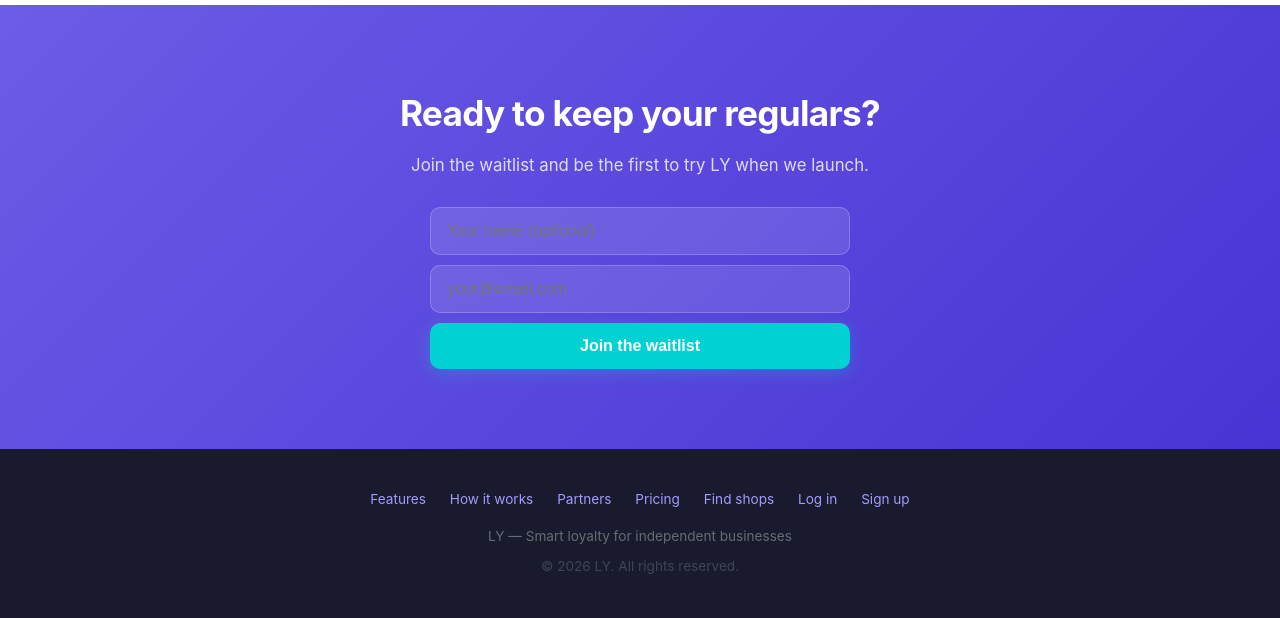
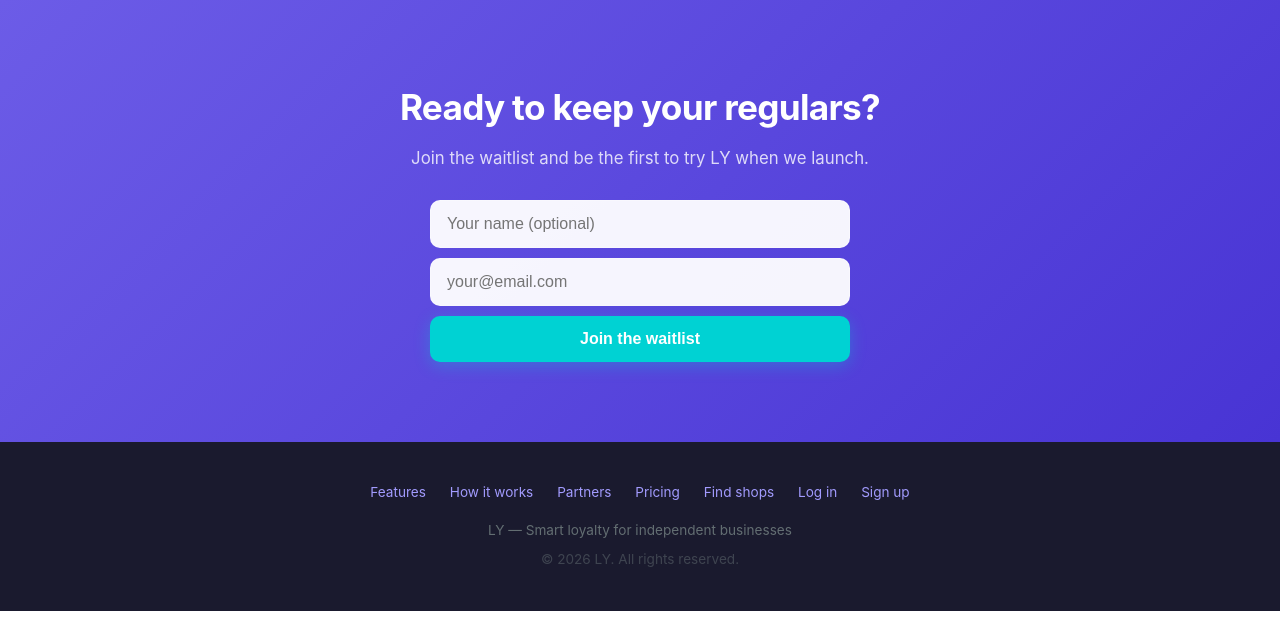
Before and after one commit to romainbxt/LY-MVP, a Flask app: page / in a window 1280 px wide. Shown: the part 4254-4872 px from the top of the page. Run offline with Flask 3, Linux system fonts and the light colour scheme; some libraries are stand-ins or nearby versions.

Commit message:
Fix last emoji (bell icon) and waitlist form readability
- Replace bell emoji with SVG icon in story section
- Waitlist inputs: white background with dark text (was invisible white-on-purple)

Co-Authored-By: Claude Opus 4.6 (1M context) <noreply@anthropic.com>

```diff
--- a/templates/landing_react.html
+++ b/templates/landing_react.html
@@ -270,7 +270,7 @@
             </p>
             <div style="display:grid; grid-template-columns:1fr 1fr; gap:12px">
                 <div style="background:white; padding:16px; border-radius:12px; border:1px solid #eee">
-                    <div style="font-size:1.5rem; margin-bottom:4px">&#128276;</div>
+                    <div style="margin-bottom:4px"><svg width="24" height="24" viewBox="0 0 24 24" fill="none" stroke="#6C5CE7" stroke-width="2" stroke-linecap="round" stroke-linejoin="round"><path d="M18 8A6 6 0 0 0 6 8c0 7-3 9-3 9h18s-3-2-3-9"/><path d="M13.73 21a2 2 0 0 1-3.46 0"/></svg></div>
                     <div style="font-size:0.85rem; font-weight:600">Smart alerts</div>
                     <div style="font-size:0.78rem; color:#636E72">Know who's leaving before they're gone</div>
                 </div>
@@ -324,8 +324,8 @@
     <p>Join the waitlist and be the first to try LY when we launch.</p>
     <div style="max-width:420px; margin:0 auto;">
         <form id="waitlist-form" style="display:flex; flex-direction:column; gap:10px;">
-            <input type="text" id="wl-name" placeholder="Your name (optional)" style="padding:14px 16px; border:none; border-radius:10px; font-size:1rem; background:rgba(255,255,255,0.12); color:white; outline:none; border:1px solid rgba(255,255,255,0.2);">
-            <input type="email" id="wl-email" placeholder="your@email.com" required style="padding:14px 16px; border:none; border-radius:10px; font-size:1rem; background:rgba(255,255,255,0.12); color:white; outline:none; border:1px solid rgba(255,255,255,0.2);">
+            <input type="text" id="wl-name" placeholder="Your name (optional)" style="padding:14px 16px; border:none; border-radius:10px; font-size:1rem; background:rgba(255,255,255,0.95); color:#2D3436; outline:none; border:1px solid rgba(255,255,255,0.3);">
+            <input type="email" id="wl-email" placeholder="your@email.com" required style="padding:14px 16px; border:none; border-radius:10px; font-size:1rem; background:rgba(255,255,255,0.95); color:#2D3436; outline:none; border:1px solid rgba(255,255,255,0.3);">
             <button type="submit" style="padding:14px; border:none; border-radius:10px; font-size:1rem; font-weight:600; background:#00D2D3; color:white; cursor:pointer; transition:background 0.2s; box-shadow:0 4px 16px rgba(0,210,211,0.3);">Join the waitlist</button>
         </form>
         <div id="wl-result" style="display:none; margin-top:16px; padding:20px; background:rgba(255,255,255,0.1); border-radius:10px; border:1px solid rgba(255,255,255,0.2);">
```
